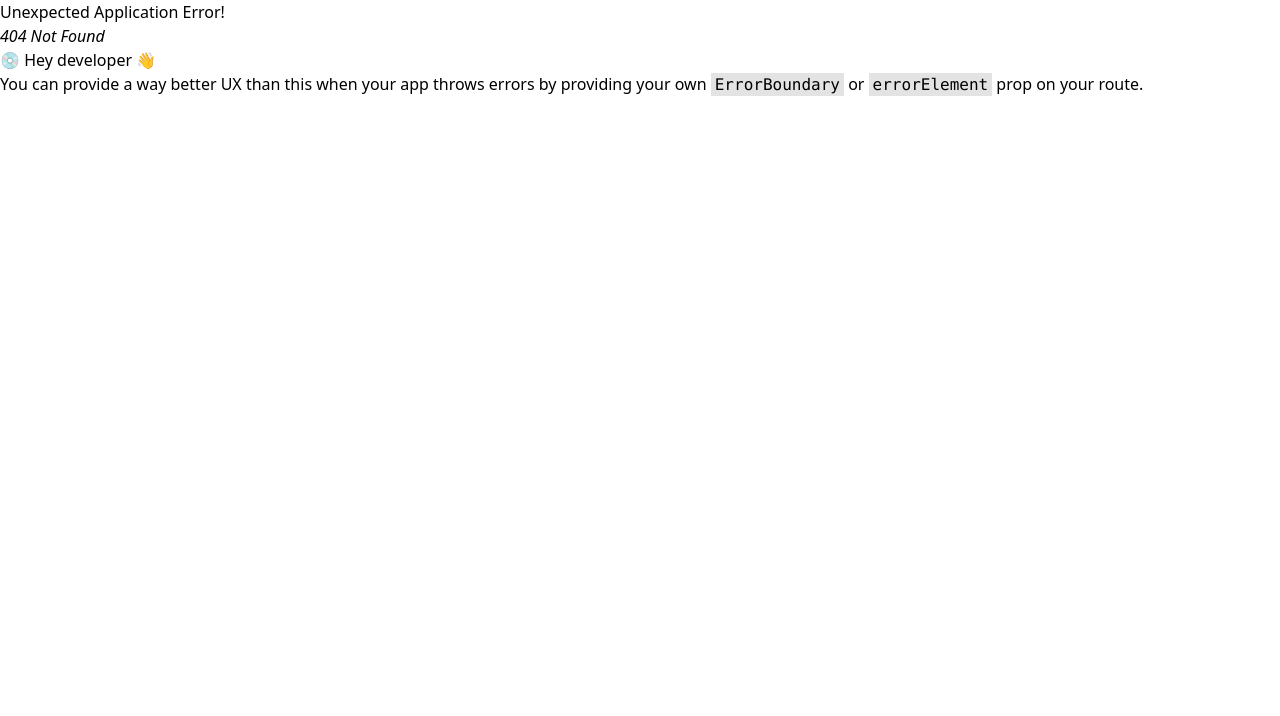
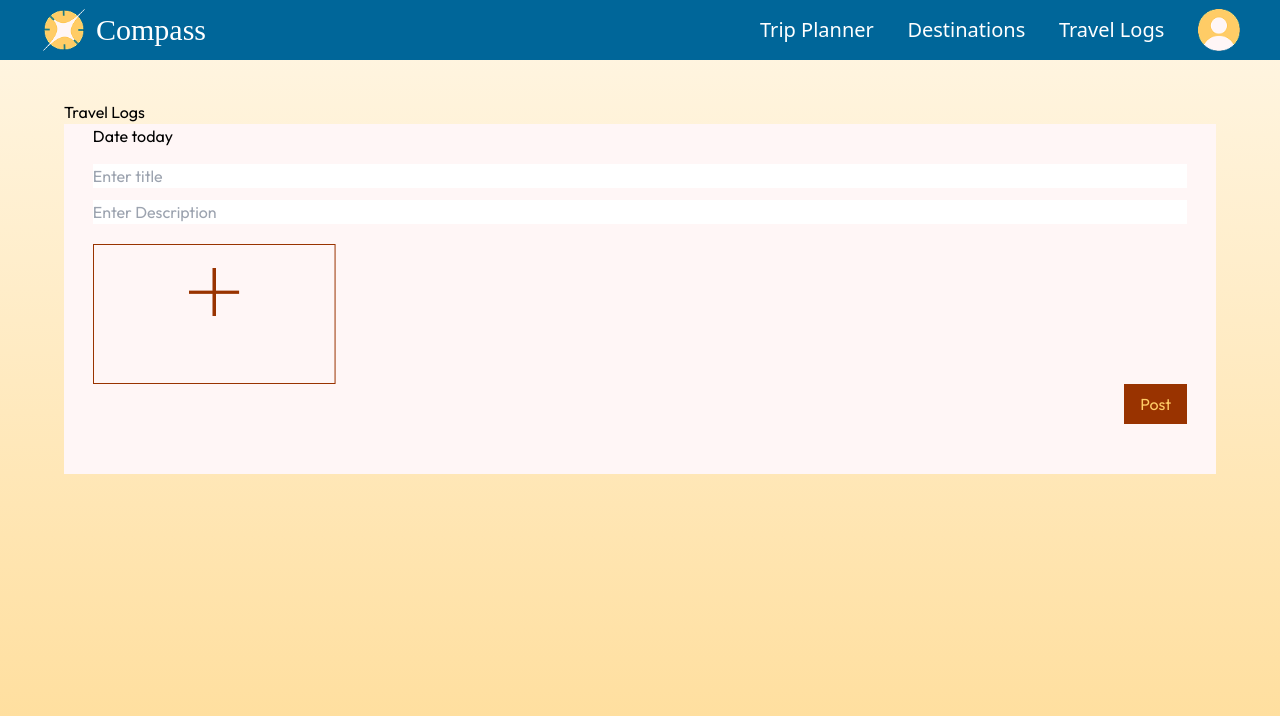
Before and after one commit to Idris0420/Compass, a React (Vite) app: page /travel-logs in a window 1280 px wide. Before the commit this address had no page. Shown: the top 716 px of the page. Built offline with nearby package versions, Linux system fonts and the light colour scheme; a web font is replaced by a local one.

Commit message:
added travel logs

```diff
--- a/src/App.jsx
+++ b/src/App.jsx
@@ -9,6 +9,7 @@ import ForgotPass from './ForgotPass';
 import Privacy from './Privacy';
 import TripPlanner from './TripPlanner';
 import Profile from './Profile';
+import TravelLogs from './TravelLogs';
 
 function App() {
 
@@ -44,6 +45,10 @@ function App() {
     {
       path: "/profile",
       element: <Profile />
+    },
+    {
+      path: "/travel-logs",
+      element: <TravelLogs />
     }
 
 
--- /dev/null
+++ b/src/TravelLogs.jsx
@@ -0,0 +1,32 @@
+import Nav from "./Nav";
+import AddImg from "./assets/AddImage.png"
+function TravelLogs() {
+  return (
+    <>
+        <Nav/>
+        <div className="w-full min-h-screen pt-[100px] flex flex-col items-center font-outfit" style={{ background: 'linear-gradient(to bottom, rgba(255, 204, 102, 0.17), rgba(255, 204, 102, 0.68))' }}>
+            <div className="w-[90%]">
+                <h1>Travel Logs</h1>
+            </div>
+            <div className="w-[90%] h-[350px] bg-[#FFF6F6] flex flex-col items-center">
+                <div className="w-[95%]">
+                    <h5>Date today</h5>
+                </div>
+                <div className="w-full flex flex-col items-center gap-3 mt-4">
+                    <input className="w-[95%]" type="text" placeholder="Enter title"/>
+                    <input className="w-[95%]" type="text" placeholder="Enter Description"/>
+                </div>
+                <div className="w-[95%] h-[40%] mt-[20px] flex flex-col items-start">
+                    <img className=" h-[100%]" src={AddImg} alt="" />
+                    <div className="w-[100%] flex flex-row items-end justify-end">
+                        <button className="bg-[#993300] text-[#FFCC66] px-4 py-2">Post</button>
+                    </div>
+                </div>
+
+            </div>
+        </div>
+    </>
+  );
+}
+
+export default TravelLogs;
--- a/src/TripPlanner.jsx
+++ b/src/TripPlanner.jsx
@@ -5,6 +5,7 @@ import Logo from './assets/Logo.png';
 import Profile from './assets/Profile.png';
 import Steps from './assets/TripPlannerImg/Steps.png';
 import BGCompass from './assets/TripPlannerImg/BGCompass.png';
+import { Link } from 'react-router-dom';
 
 function TripPlanner() {
   const [position, setPosition] = useState(null);
@@ -140,9 +141,9 @@ function TripPlanner() {
             </h1>
           </div>
           <div className="font-md flex w-[40%] h-full justify-between items-center font-brans text-white text-xl">
-            <h1>Trip Planner</h1>
+            <Link to="/trip-planner" >Trip Planner</Link>
             <h1>Destinations</h1>
-            <h1>Travel Logs</h1>
+            <Link to="/profile">Travel Logs</Link>
             {!isLoggedIn && (
               <a href="/login" className="text-white">
                 Login
```
Also changed, not shown: src/assets/AddImage.png (added).
